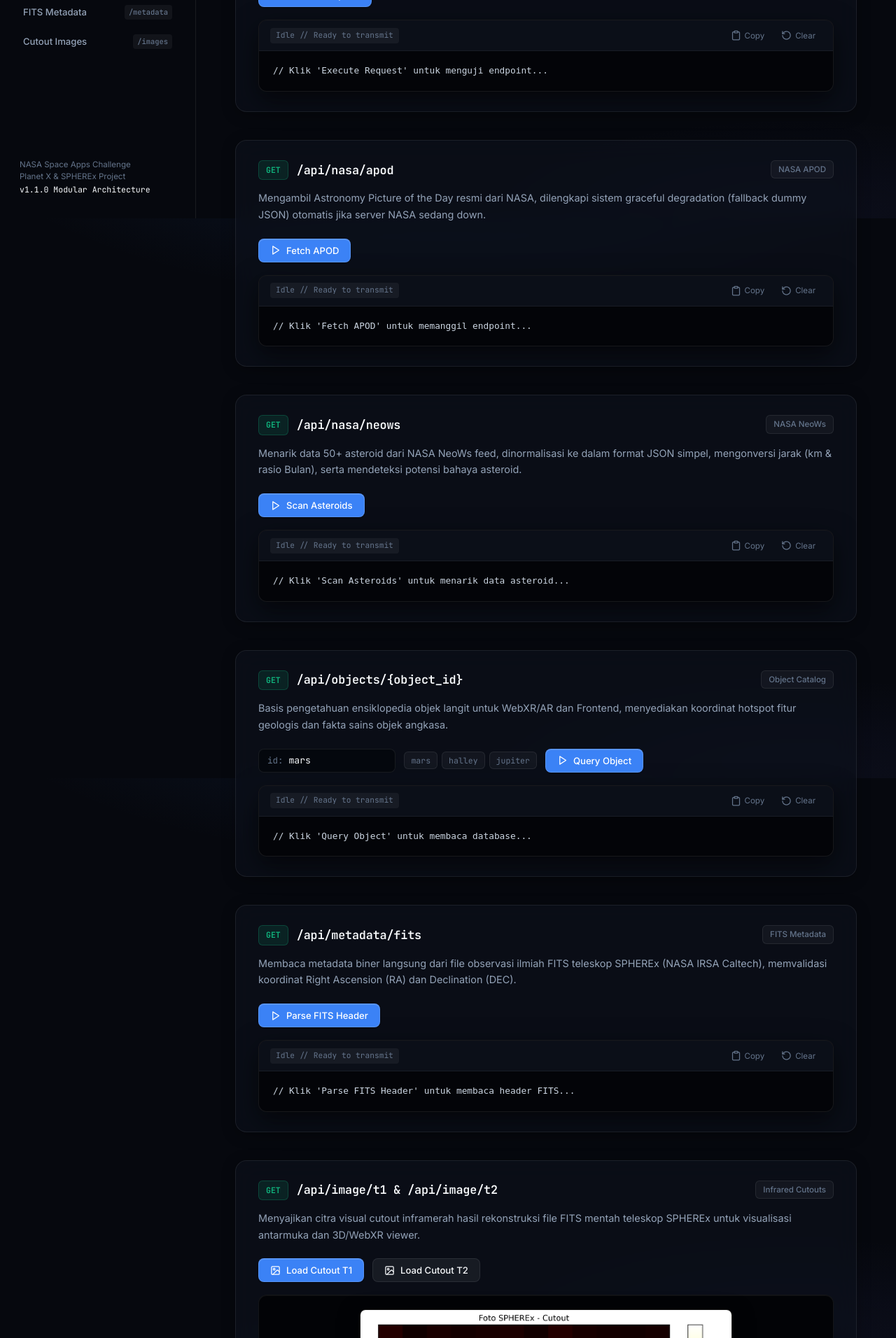
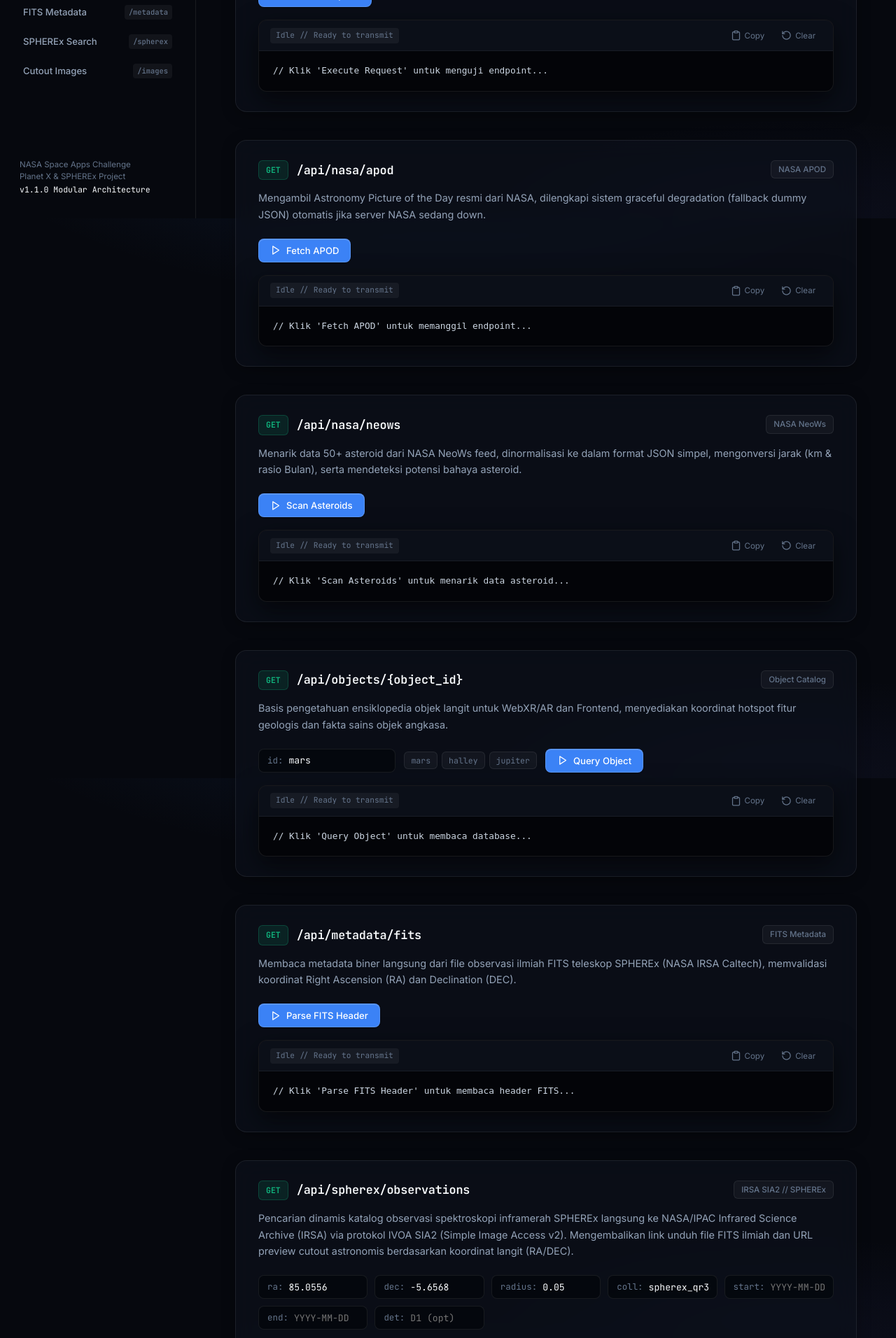
Before and after one commit to raihannisn/mainProjectSPHRX, a FastAPI app: page /mission-control in a window 1280 px wide. Shown: the part 488-2400 px from the top of the page at 70% size. Run offline with FastAPI, Linux system fonts and the light colour scheme; some libraries are stand-ins or nearby versions.

Commit message:
feat: add pagination, caching, and validation to SPHEREx search

```diff
--- a/backend/main.py
+++ b/backend/main.py
@@ -13,12 +13,13 @@ from routes.images import router as images_router
 from routes.metadata import router as metadata_router
 from routes.objects import router as objects_router
 from routes.nasa import router as nasa_router
+from routes.spherex import router as spherex_router
 from routes.system import router as system_router
 
 app = FastAPI(
     title="SPHEREx Cosmic Explorer API",
     description="Backend engine untuk NASA Space Apps Challenge - Planet X & SPHEREx",
-    version="1.1.0"
+    version="1.2.0"
 )
 
 # --- CORS (Biar Vercel & WebXR bisa akses) ---
@@ -34,4 +35,5 @@ app.include_router(images_router)
 app.include_router(metadata_router)
 app.include_router(objects_router)
 app.include_router(nasa_router)
+app.include_router(spherex_router)
 app.include_router(system_router)
--- a/backend/routes/__init__.py
+++ b/backend/routes/__init__.py
@@ -2,6 +2,7 @@ from .images import router as images_router
 from .metadata import router as metadata_router
 from .objects import router as objects_router
 from .nasa import router as nasa_router
+from .spherex import router as spherex_router
 from .system import router as system_router
 
 __all__ = [
@@ -9,5 +10,6 @@ __all__ = [
     "metadata_router",
     "objects_router",
     "nasa_router",
+    "spherex_router",
     "system_router",
 ]
--- a/backend/routes/system.py
+++ b/backend/routes/system.py
@@ -41,6 +41,7 @@ def get_status():
             "JSON Database",
             "NASA APOD Integration",
             "NASA NeoWs Asteroid Tracker",
+            "SPHEREx Dynamic Observations Search (IRSA SIA2)",
             "Interactive Mission Control Dashboard"
         ],
         "message": "Backend siap melayani FE, AI, dan AR!"
--- a/backend/services/__init__.py
+++ b/backend/services/__init__.py
@@ -1,3 +1,4 @@
 from .nasa_service import fetch_apod, fetch_neows
+from .spherex_service import query_spherex_observations
 
-__all__ = ["fetch_apod", "fetch_neows"]
+__all__ = ["fetch_apod", "fetch_neows", "query_spherex_observations"]
--- a/backend/templates/mission_control.html
+++ b/backend/templates/mission_control.html
@@ -450,6 +450,14 @@
       color: var(--text-title);
     }
 
+    .filter-grid {
+      display: grid;
+      grid-template-columns: repeat(auto-fit, minmax(135px, 1fr));
+      gap: 10px;
+      margin-bottom: 14px;
+      width: 100%;
+    }
+
     /* Execute Button - SaaS Modern */
     .btn-action {
       background: var(--primary);
@@ -763,6 +771,12 @@
             </a>
           </li>
           <li>
+            <a href="#card-spherex" class="nav-link">
+              <span>SPHEREx Search</span>
+              <span class="nav-tag">/spherex</span>
+            </a>
+          </li>
+          <li>
             <a href="#card-images" class="nav-link">
               <span>Cutout Images</span>
               <span class="nav-tag">/images</span>
@@ -1010,7 +1024,82 @@
         </div>
       </section>
 
-      <!-- 6. /api/image/t1 and /api/image/t2 -->
+      <!-- 6. /api/spherex/observations -->
+      <section class="endpoint-card" id="card-spherex">
+        <div class="card-head">
+          <div class="path-row">
+            <span class="badge-method">GET</span>
+            <span class="path-text">/api/spherex/observations</span>
+          </div>
+          <span class="category-tag">IRSA SIA2 // SPHEREx</span>
+        </div>
+        <p class="storytelling">
+          Pencarian dinamis katalog observasi spektroskopi inframerah SPHEREx langsung ke NASA/IPAC Infrared Science Archive (IRSA) via protokol IVOA SIA2 (Simple Image Access v2). Mengembalikan link unduh file FITS ilmiah dan URL preview cutout astronomis berdasarkan koordinat langit (RA/DEC).
+        </p>
+        <div class="filter-grid">
+          <div class="input-wrapper">
+            <span class="input-prefix">ra:</span>
+            <input type="number" id="input-spx-ra" class="param-field" value="85.0556" step="0.0001" placeholder="RA deg">
+          </div>
+          <div class="input-wrapper">
+            <span class="input-prefix">dec:</span>
+            <input type="number" id="input-spx-dec" class="param-field" value="-5.6568" step="0.0001" placeholder="DEC deg">
+          </div>
+          <div class="input-wrapper">
+            <span class="input-prefix">radius:</span>
+            <input type="number" id="input-spx-radius" class="param-field" value="0.05" step="0.01" placeholder="Radius deg">
+          </div>
+          <div class="input-wrapper">
+            <span class="input-prefix">coll:</span>
+            <input type="text" id="input-spx-coll" class="param-field" value="spherex_qr3">
+          </div>
+          <div class="input-wrapper">
+            <span class="input-prefix">start:</span>
+            <input type="text" id="input-spx-start" class="param-field" placeholder="YYYY-MM-DD">
+          </div>
+          <div class="input-wrapper">
+            <span class="input-prefix">end:</span>
+            <input type="text" id="input-spx-end" class="param-field" placeholder="YYYY-MM-DD">
+          </div>
+          <div class="input-wrapper">
+            <span class="input-prefix">det:</span>
+            <input type="text" id="input-spx-det" class="param-field" placeholder="D1 (opt)">
+          </div>
+        </div>
+
+        <div class="action-row">
+          <div class="chip-group">
+            <button class="chip" onclick="setSpherexPreset(85.0556, -5.6568, 0.05, '')">Orion Field (All)</button>
+            <button class="chip" onclick="setSpherexPreset(85.0556, -5.6568, 0.05, 'D1')">Orion (Detector D1)</button>
+          </div>
+          <button class="btn-action" onclick="executeSpherexSearch()">
+            <span class="spinner-icon"></span>
+            <svg class="icon play-icon" viewBox="0 0 24 24"><polygon points="6 3 20 12 6 21 6 3"/></svg>
+            Query IRSA Observations
+          </button>
+        </div>
+
+        <div class="terminal-box">
+          <div class="terminal-header">
+            <div class="term-status-group">
+              <span class="status-badge" id="stat-spherex">Idle // Ready to transmit</span>
+            </div>
+            <div class="term-buttons">
+              <button class="btn-tool" onclick="copyTerminal('term-spherex', this)">
+                <svg class="icon" viewBox="0 0 24 24"><rect width="8" height="4" x="8" y="2" rx="1" ry="1"/><path d="M16 4h2a2 2 0 0 1 2 2v14a2 2 0 0 1-2 2H6a2 2 0 0 1-2-2V6a2 2 0 0 1 2-2h2"/></svg>
+                <span>Copy</span>
+              </button>
+              <button class="btn-tool" onclick="clearTerminal('term-spherex')">
+                <svg class="icon" viewBox="0 0 24 24"><path d="M3 12a9 9 0 1 0 9-9 9.75 9.75 0 0 0-6.74 2.74L3 8"/><path d="M3 3v5h5"/></svg>
+                <span>Clear</span>
+              </button>
+            </div>
+          </div>
+          <pre class="code-view"><code class="language-json" id="term-spherex">// Klik 'Query IRSA Observations' untuk mencari katalog observasi...</code></pre>
+        </div>
+      </section>
+
+      <!-- 7. /api/image/t1 and /api/image/t2 -->
       <section class="endpoint-card" id="card-images">
         <div class="card-head">
           <div class="path-row">
@@ -1150,6 +1239,36 @@
       executeApi(`/api/objects/${encodeURIComponent(id)}`, 'term-objects', 'stat-objects');
     }
 
+    // --- 5.1 SPHEREx IRSA Search Handler ---
+    function setSpherexPreset(ra, dec, radius, det) {
+      document.getElementById('input-spx-ra').value = ra;
+      document.getElementById('input-spx-dec').value = dec;
+      document.getElementById('input-spx-radius').value = radius;
+      document.getElementById('input-spx-det').value = det || '';
+    }
+
+    function executeSpherexSearch() {
+      const ra = document.getElementById('input-spx-ra').value.trim();
+      const dec = document.getElementById('input-spx-dec').value.trim();
+      const radius = document.getElementById('input-spx-radius').value.trim() || '0.05';
+      const coll = document.getElementById('input-spx-coll').value.trim() || 'spherex_qr3';
+      const start = document.getElementById('input-spx-start').value.trim();
+      const end = document.getElementById('input-spx-end').value.trim();
+      const det = document.getElementById('input-spx-det').value.trim();
+
+      if (!ra || !dec) {
+        alert('Parameter RA dan DEC wajib diisi!');
+        return;
+      }
+
+      let url = `/api/spherex/observations?ra=${encodeURIComponent(ra)}&dec=${encodeURIComponent(dec)}&radius=${encodeURIComponent(radius)}&collection=${encodeURIComponent(coll)}`;
+      if (start) url += `&start_date=${encodeURIComponent(start)}`;
+      if (end) url += `&end_date=${encodeURIComponent(end)}`;
+      if (det) url += `&detector=${encodeURIComponent(det)}`;
+
+      executeApi(url, 'term-spherex', 'stat-spherex');
+    }
+
     // --- 6. Cutout Image Loader ---
     function loadImage(url, label) {
       const img = document.getElementById('main-image-display');
```
Also changed, not shown: backend/routes/spherex.py (added, +48 -0 lines), backend/services/spherex_service.py (added, +235 -0 lines).
